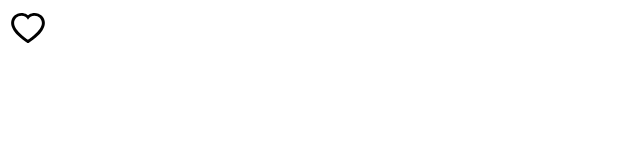
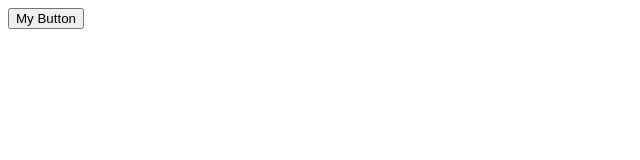
Before and after one commit to fatemehamedani/react-mosh, a React (Vite) app: page / in a window 1280 px wide. Shown: the top 160 px of the page, without its empty margins (0-640 px from the left). Built offline with nearby package versions, Linux system fonts and the light colour scheme.

Commit message:
managing component state

```diff
--- a/package.json
+++ b/package.json
@@ -11,6 +11,7 @@
   },
   "dependencies": {
     "@types/styled-components": "^5.1.34",
+    "immer": "^9.0.19",
     "react": "^18.3.1",
     "react-dom": "^18.3.1",
     "react-icons": "^4.7.1",
--- a/src/App.tsx
+++ b/src/App.tsx
@@ -1,12 +1,24 @@
-import Like from "./components/Like/Like";
+import { useState } from "react"
+
 
 const App = () => {
+
+  const [tags, setTags] = useState(['happy', 'sad']);
+
+  const handleClick = () => {
+    // add
+    setTags([...tags, 'exciting']);
+    // remove
+    setTags(tags.filter(tag => tag !== 'happy'));
+    // update
+    setTags(tags.map(tag => tag === 'sad' ? tag : 'cheerful'));
+   };
+
   return (
     <div>
-      <Like onClick={() => console.log("clicked")
-      }/>
+      <button onClick={handleClick}>My Button</button>
     </div>
-  );
+  )
 }
 
-export default App;
+export default App
```
Also changed, not shown: 1 other file (tests, documents, lock files or other folders).
